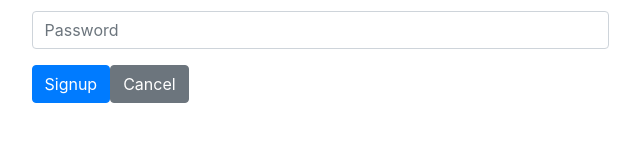
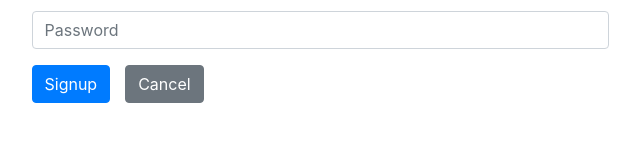
Before and after one commit to hamletmaharjan/nurse-management, a React (Create React App) app: page /signup in a window 1280 px wide. Shown: the part 266-408 px from the top of the page, without its empty margins (320-960 px from the left). Built offline with nearby package versions, Linux system fonts and the light colour scheme; no server answers.

Commit message:
fix margin in ui in signup page

```diff
--- a/src/pages/SignUp.tsx
+++ b/src/pages/SignUp.tsx
@@ -82,7 +82,7 @@ function Signup() {
             <input type="password" className="form-control" name="password" placeholder="Password" onChange={handleChange} required/>
           </div>
           <input type="submit" className="btn btn-primary" value="Signup" />
-          <input type="button" className="btn btn-secondary" value="Cancel" onClick={goToLogin} />
+          <input type="button" className="btn btn-secondary" style={{marginLeft: 15}}  value="Cancel" onClick={goToLogin} />
         </form>
       </div>
       <div className="col-sm-3">
```
